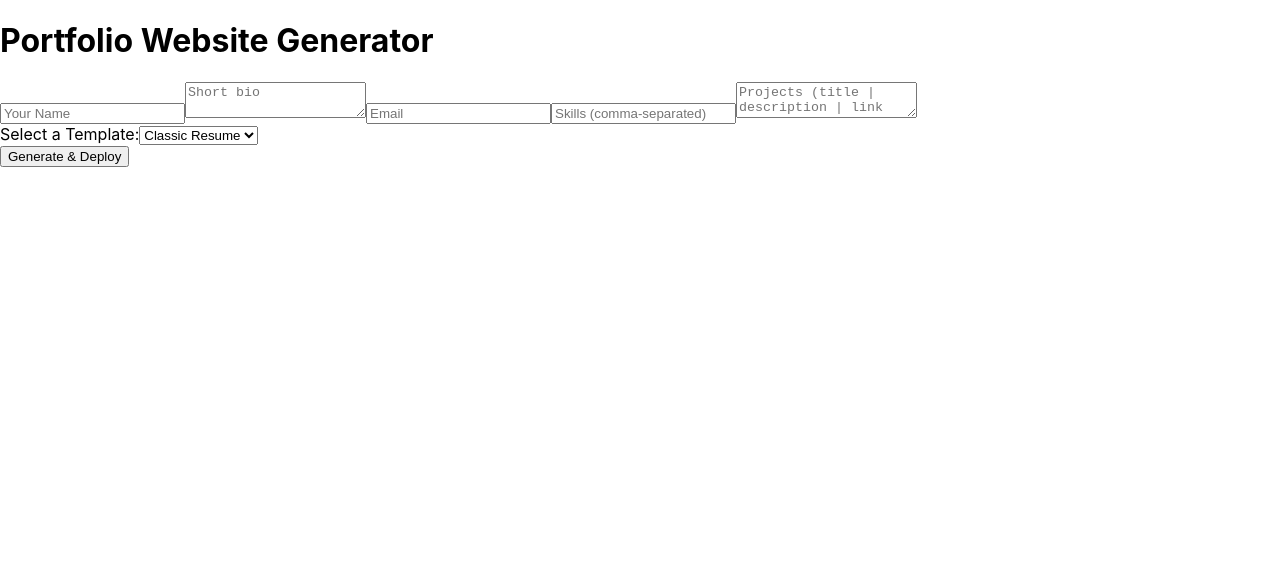
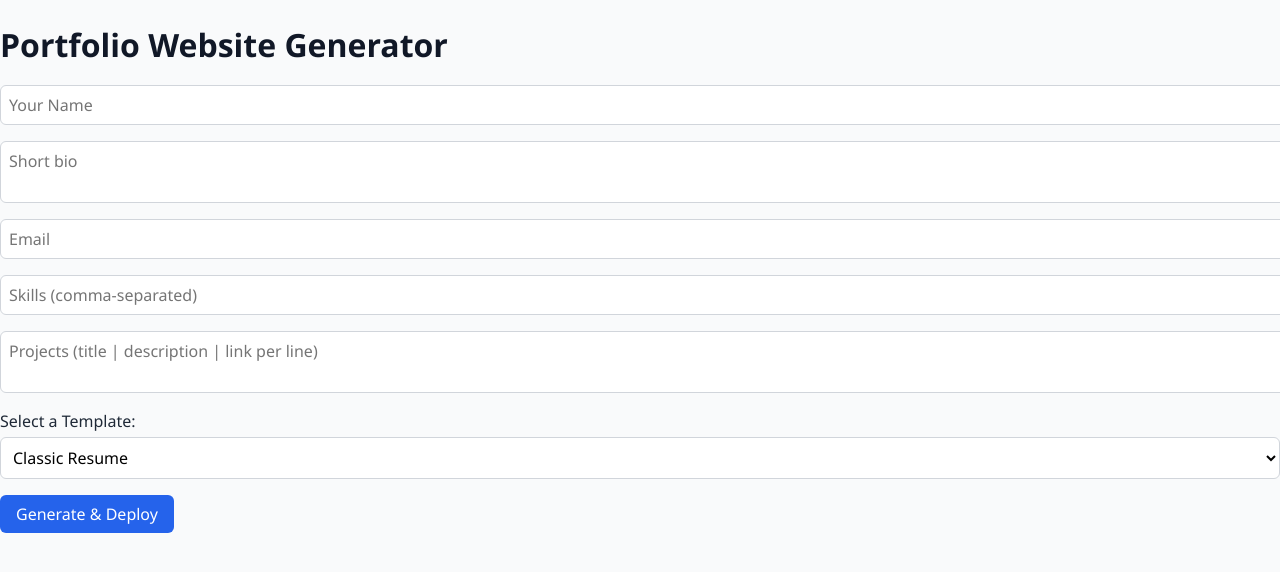
Before and after one commit to OHalvorson77/Portfolio_Website_Generator, a React (Create React App) app in the folder Frontend/portfolio_gen_frontend/: page / in a window 1280 px wide. Shown: the top 572 px of the page. Built offline with nearby package versions, Linux system fonts and the light colour scheme.

Commit message:
New feature commit

```diff
--- a/Frontend/portfolio_gen_frontend/src/api.js
+++ b/Frontend/portfolio_gen_frontend/src/api.js
@@ -6,3 +6,12 @@ export async function generateSite(payload) {
   });
   return await res.json();
 }
+
+export async function analyzeDescription(text) {
+  const res = await fetch("http://localhost:3000/api/analyze", {
+    method: "POST",
+    headers: { "Content-Type": "application/json" },
+    body: JSON.stringify({ prompt: text }),
+  });
+  return await res.json();
+}
--- a/Frontend/portfolio_gen_frontend/src/index.css
+++ b/Frontend/portfolio_gen_frontend/src/index.css
@@ -1,13 +1,94 @@
+/* Reset and base styles */
 body {
   margin: 0;
-  font-family: -apple-system, BlinkMacSystemFont, 'Segoe UI', 'Roboto', 'Oxygen',
-    'Ubuntu', 'Cantarell', 'Fira Sans', 'Droid Sans', 'Helvetica Neue',
-    sans-serif;
-  -webkit-font-smoothing: antialiased;
-  -moz-osx-font-smoothing: grayscale;
+  font-family: 'Segoe UI', Tahoma, Geneva, Verdana, sans-serif;
+  background-color: #f9fafb;
+  color: #1f2937;
+  line-height: 1.5;
 }
 
-code {
-  font-family: source-code-pro, Menlo, Monaco, Consolas, 'Courier New',
-    monospace;
+h1 {
+  font-size: 2rem;
+  font-weight: 600;
+  margin-bottom: 1rem;
+  color: #111827;
 }
+
+input,
+textarea,
+select,
+button {
+  font-family: inherit;
+  font-size: 1rem;
+}
+
+a {
+  color: #2563eb;
+  text-decoration: none;
+}
+
+a:hover {
+  text-decoration: underline;
+}
+
+/* Container styling */
+.container {
+  max-width: 768px;
+  margin: 2rem auto;
+  padding: 2rem;
+  background-color: white;
+  border-radius: 0.5rem;
+  box-shadow: 0 2px 10px rgba(0, 0, 0, 0.05);
+}
+
+/* Form elements */
+input[type="text"],
+input[type="email"],
+textarea,
+select {
+  display: block;
+  width: 100%;
+  padding: 0.5rem;
+  margin-top: 0.25rem;
+  margin-bottom: 1rem;
+  border: 1px solid #d1d5db;
+  border-radius: 0.375rem;
+  background-color: #fff;
+  transition: border 0.2s ease;
+}
+
+input:focus,
+textarea:focus,
+select:focus {
+  border-color: #2563eb;
+  outline: none;
+}
+
+textarea {
+  resize: vertical;
+}
+
+/* Button styling */
+button {
+  background-color: #2563eb;
+  color: white;
+  padding: 0.5rem 1rem;
+  border: none;
+  border-radius: 0.375rem;
+  cursor: pointer;
+  transition: background-color 0.2s ease;
+}
+
+button:hover {
+  background-color: #1d4ed8;
+}
+
+/* Result box */
+.result-box {
+  margin-top: 2rem;
+  background-color: #ecfdf5;
+  padding: 1rem;
+  border: 1px solid #34d399;
+  border-radius: 0.375rem;
+  color: #065f46;
+}
```
Also changed, not shown: Frontend/portfolio_gen_frontend/src/components/FreeFormInput.jsx (added, +33 -0 lines).
